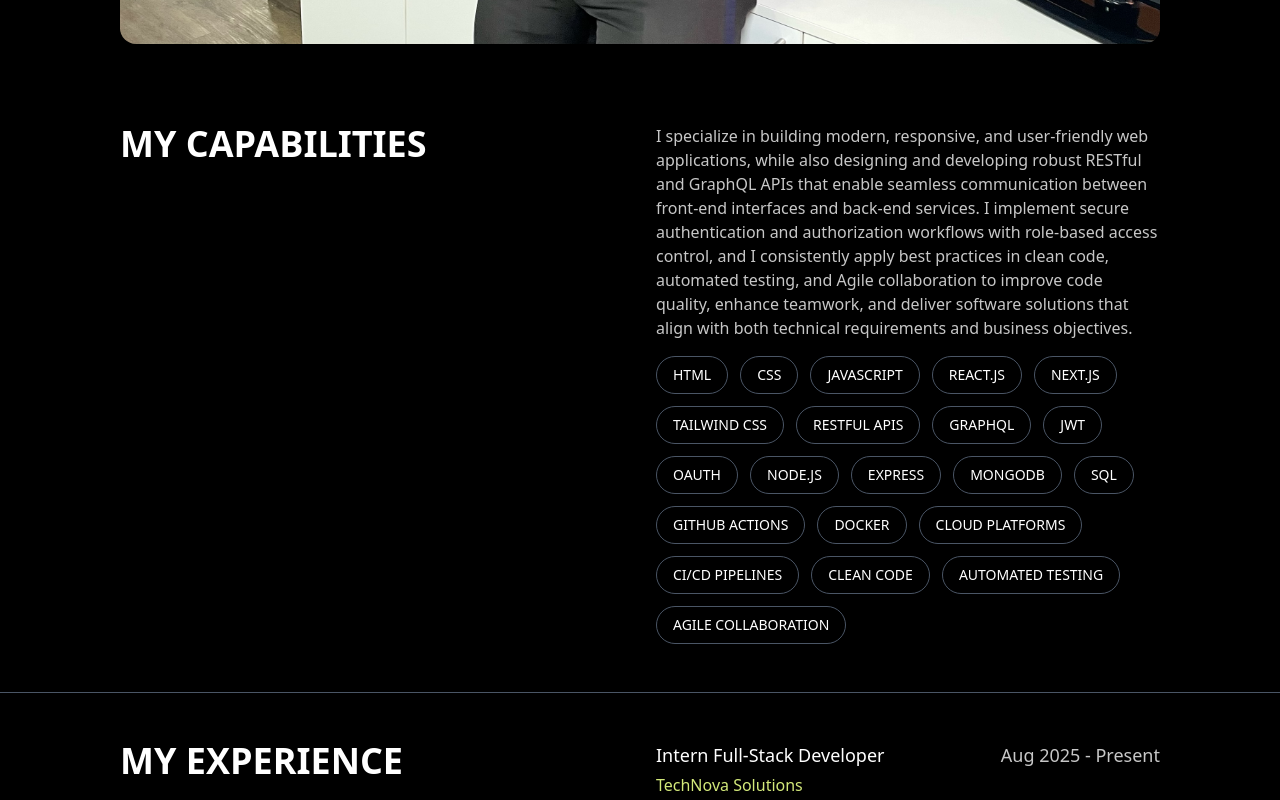
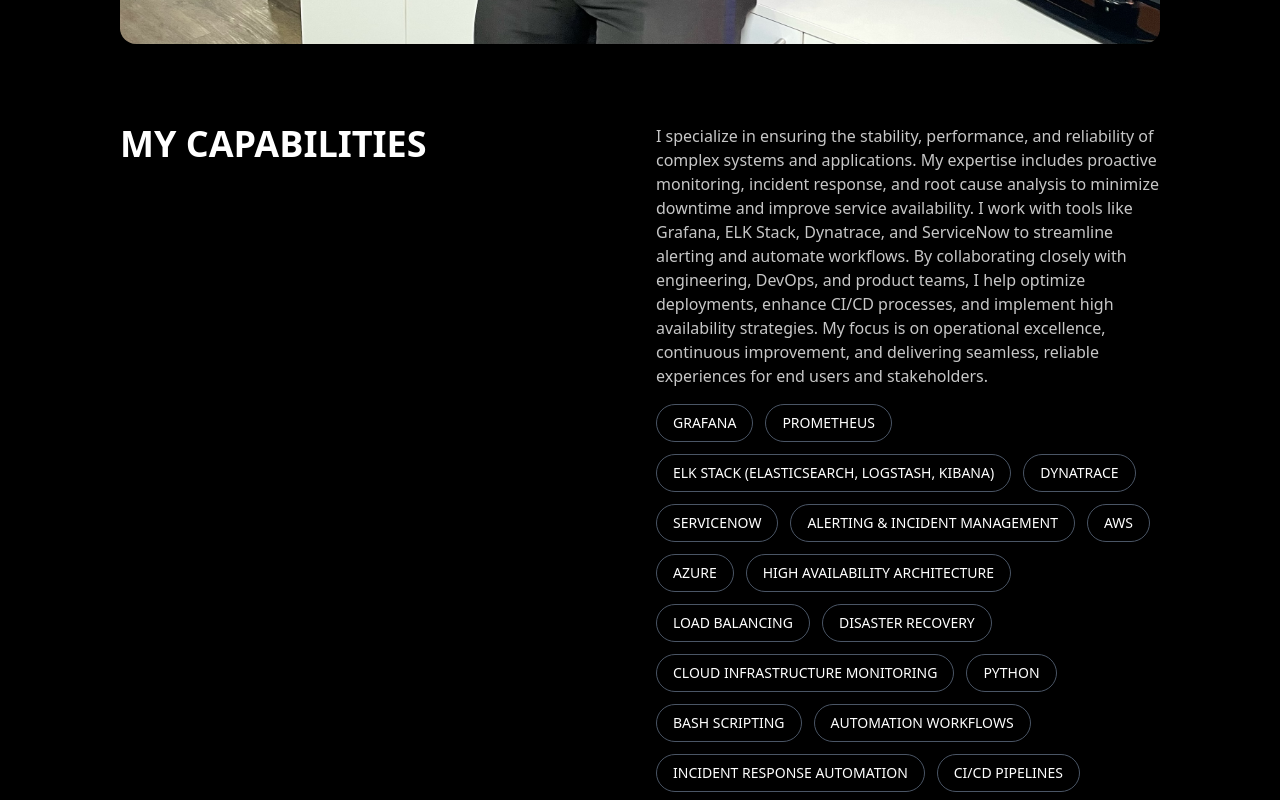
Before and after one commit to calebtdev/portfoliotask, a React (Vite) app: page /about in a window 1280 px wide. Shown: the part 1220-2020 px from the top of the page. Built offline with nearby package versions, Linux system fonts and the light colour scheme.

Commit message:
update for the application portfolio

```diff
--- a/src/Pages/About.jsx
+++ b/src/Pages/About.jsx
@@ -65,13 +65,13 @@
               </a>
 
               {/* GitHub button with icon */}
-              <a
+              {/* <a
                 className="bg-[#222222] text-[#D3E97A] h-10 w-10 flex items-center justify-center rounded-full hover:bg-black transition"
                 target="_blank"
                 href="https://github.com/calebtolorunleke"
               >
                 <FaGithub size={20} />
-              </a>
+              </a> */}
             </div>
           </div>
         </div>
--- a/src/components/Capabilities.jsx
+++ b/src/components/Capabilities.jsx
@@ -3,27 +3,51 @@
 const Capabilities = () => {
   // Array of skills to display as badges
   const skills = [
-    "HTML",
-    "CSS",
-    "JavaScript",
-    "React.js",
-    "Next.js",
-    "Tailwind CSS",
-    "RESTful APIs",
-    "GraphQL",
-    "JWT",
-    "OAuth",
-    "Node.js",
-    "Express",
+    // Monitoring & Observability
+    "Grafana",
+    "Prometheus",
+    "ELK Stack (Elasticsearch, Logstash, Kibana)",
+    "Dynatrace",
+    "ServiceNow",
+    "Alerting & Incident Management",
+
+    // Cloud & Infrastructure
+    "AWS",
+    "Azure",
+    "High Availability Architecture",
+    "Load Balancing",
+    "Disaster Recovery",
+    "Cloud Infrastructure Monitoring",
+
+    // Scripting & Automation
+    "Python",
+    "Bash Scripting",
+    "Automation Workflows",
+    "Incident Response Automation",
+    "CI/CD Pipelines",
+    "GitHub Actions",
+    "Jenkins",
+
+    // Databases
+    "SQL",
     "MongoDB",
-    "SQL",
-    "GitHub Actions",
+    "Database Performance Tuning",
+    "Database Health Monitoring",
+
+    // DevOps & Reliability
     "Docker",
-    "Cloud Platforms",
-    "CI/CD Pipelines",
-    "Clean Code",
-    "Automated Testing",
+    "Kubernetes",
+    "Infrastructure as Code (IaC)",
+    "System Reliability Engineering",
+    "Root Cause Analysis",
+    "Performance Optimization",
+
+    // Collaboration & Processes
     "Agile Collaboration",
+    "Cross-Team Communication",
+    "Change Management",
+    "Problem Management",
+    "Continuous Improvement",
   ];
 
   return (
@@ -40,15 +64,16 @@
       <div className="flex flex-col gap-[1rem]">
         {/* Paragraph describing my capabilities */}
         <p className="text-[#C7C7C7]">
-          I specialize in building modern, responsive, and user-friendly web
-          applications, while also designing and developing robust RESTful and
-          GraphQL APIs that enable seamless communication between front-end
-          interfaces and back-end services. I implement secure authentication
-          and authorization workflows with role-based access control, and I
-          consistently apply best practices in clean code, automated testing,
-          and Agile collaboration to improve code quality, enhance teamwork, and
-          deliver software solutions that align with both technical requirements
-          and business objectives.
+          I specialize in ensuring the stability, performance, and reliability
+          of complex systems and applications. My expertise includes proactive
+          monitoring, incident response, and root cause analysis to minimize
+          downtime and improve service availability. I work with tools like
+          Grafana, ELK Stack, Dynatrace, and ServiceNow to streamline alerting
+          and automate workflows. By collaborating closely with engineering,
+          DevOps, and product teams, I help optimize deployments, enhance CI/CD
+          processes, and implement high availability strategies. My focus is on
+          operational excellence, continuous improvement, and delivering
+          seamless, reliable experiences for end users and stakeholders.
         </p>
 
         {/* Skills section - maps through the array and renders a styled badge for each */}
```
